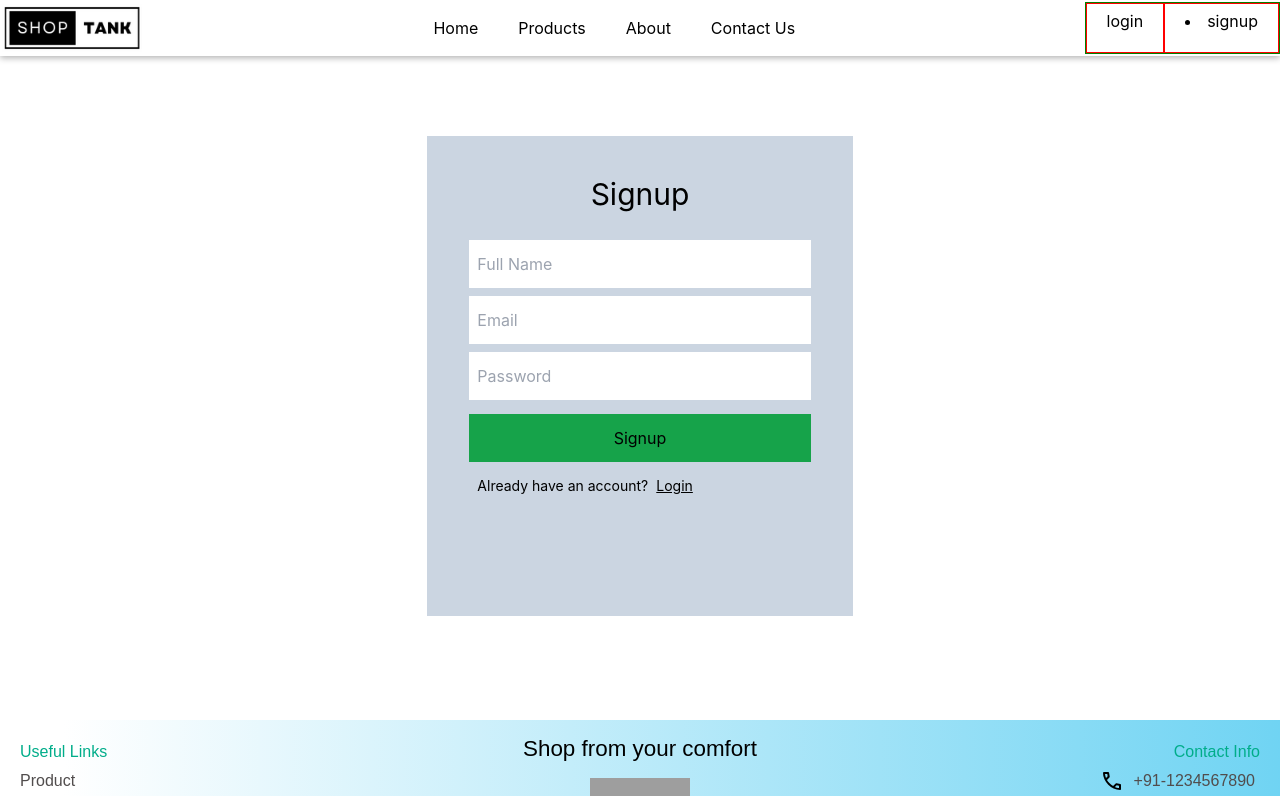
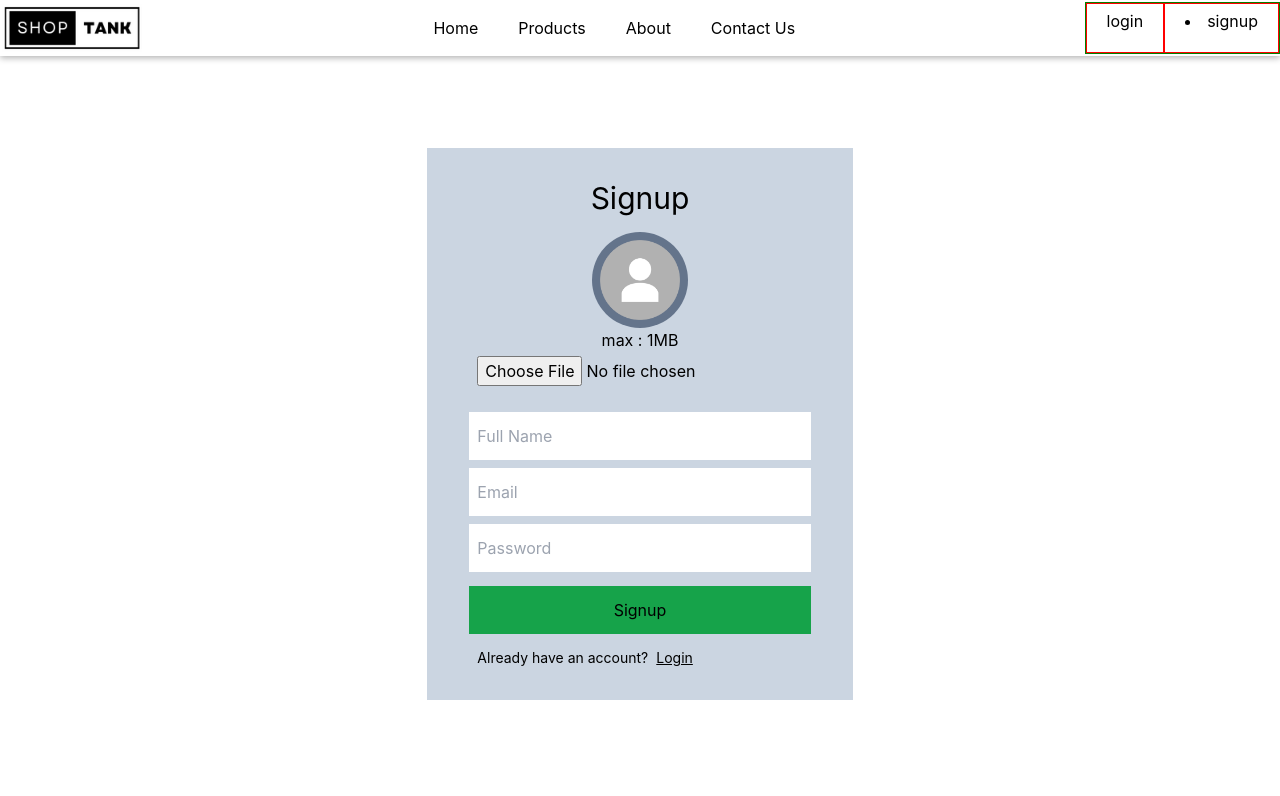
Before and after one commit to AmitKumar113/E-Commerce-Web-App, a React (Create React App) app: page /Signup/buyer in a window 1280 px wide. Shown: the top 796 px of the page. Built offline with nearby package versions, Linux system fonts and the light colour scheme; no server answers; grey boxes are pictures that could not be loaded.

Commit message:
implemented avatar, enhanced sign-up page

```diff
--- a/src/components/layouts/auth/signup.js
+++ b/src/components/layouts/auth/signup.js
@@ -1,27 +1,66 @@
-import React from "react";
+import React, { useState} from "react";
 import axios from "axios";
 import "./form.css";
 import { Link, useNavigate } from "react-router-dom";
+import Profile from '../../../images/Profile.png'
+import { AVATAR_MAX_SIZE } from "../../../constants/productConstant";
 
+// import { useState }
 function Signup() {
   const navigate = useNavigate();
+
+  const [avatar, setAvatar] = useState(Profile)
+
+  const registerDataChange = (e) => {
+    console.log(e.target.files[0].size)
+
+    if(e.target.files[0].size >= 1000*1000){
+        document.querySelector('#size-warning').classList.add('text-red-900');
+        document.querySelector('#signup-btn').disabled = true;
+        document.querySelector('#signup-btn').classList.add('cursor-not-allowed');
+      } else {
+        document.querySelector('#size-warning').classList.remove('text-red-900');
+        document.querySelector('#signup-btn').classList.remove('cursor-not-allowed');
+        document.querySelector('#signup-btn').disabled = false;
+    }
+
+    if (e.target.name === "file") {
+      const reader = new FileReader();
+
+      reader.onload = () => {
+        if (reader.readyState === 2) {
+          // setAvatarPreview(reader.result);
+          setAvatar(reader.result);
+        }
+      };
+
+      reader.readAsDataURL(e.target.files[0]);
+    }
+  }
 
   const handleSubmit = async (e) => {
     e.preventDefault();
     console.log("form submitted");
 
-    let user = {
-      name: document.querySelector('[name="name"]').value,
-      email: document.querySelector('[name="email"]').value.toLowerCase(),
-      password: document.querySelector('[name="password"]').value,
-    };
+    // let user = {
+    //   name: document.querySelector('[name="name"]').value,
+    //   email: document.querySelector('[name="email"]').value.toLowerCase(),
+    //   password: document.querySelector('[name="password"]').value,
+    //   avatar : avatar
+    // };
 
-    const config = { headers: { "Content-Type": "application/json" } };
+    const myForm = new FormData();
+    myForm.append('name', document.querySelector('[name="name"]').value);
+    myForm.append('email', document.querySelector('[name="email"]').value);
+    myForm.append('password', document.querySelector('[name="password"]').value);
+    myForm.append('file', avatar);
+
+    const config = { headers: { "Content-Type": "multipart/form-data" } };
 
     try{
         const { data } = await axios.post(
           `http://localhost:5500/signup`,
-          user,
+          myForm,
           config
         );
     } catch(error){
@@ -33,17 +72,24 @@ function Signup() {
   };
 
   return (
-    <div className="h-[80vh] flex justify-center items-center">
-      <div className=" flex flex-col w-1/3 h-3/4 pt-4 bg-slate-300">
-        <span className="text-center text-3xl py-6">Signup</span>
+    <div className="min-h-[80vh] flex justify-center items-center my-12">
+      <div className=" flex flex-col justify-center w-1/3 pt-4 bg-slate-300">
+        <span className="text-center text-3xl py-4">Signup</span>
+        <div className=" flex justify-center ">
+          <div className={`w-24 h-24 bg-slate-500 rounded-full bg-[url(${avatar})] bg-cover bg-center`}>
+              {/* <img className="w-full h-full" src={avatar}></img> */}
+          </div>
+        </div>
+        <p id="size-warning" className="px-2 w-full text-center">max : 1MB</p>
         <form
           className="flex-box-column [&>*]:w-4/5 [&>*]:h-12 [&>*]:my-1 [&>*]:px-2"
           onSubmit={handleSubmit}
         >
+          <input name="file" type='file' onChange= {(e)=> registerDataChange(e)}></input>
           <input placeholder="Full Name" name="name" required></input>
           <input placeholder="Email" name="email" required></input>
           <input placeholder="Password" name="password" required></input>
-          <button type="submit" className="btn py-4 px-12 bg-green-600 my-8">
+          <button id="signup-btn" type="submit" className="btn py-4 px-12 bg-green-600 my-8">
             Signup
           </button>
           <p className="text-sm">
--- a/src/components/layouts/component/Navbar.js
+++ b/src/components/layouts/component/Navbar.js
@@ -55,7 +55,7 @@ export default function Navbar() {
                 <Link to="/cart"><div className='flex items-center h-full'><img src={cartIcon} alt="image"></img></div></Link>
                 <div id='profile-name' className='mx-4 flex justify-center items-center cursor-pointer' onClick={showProfileToggle}>
                     <div className='border-[1px] w-8 h-8 rounded-full mr-2 z-0'>
-                        <img src={avatar} ></img>
+                        <img src={user.avatar.url || avatar} ></img>
                     </div>
                     <div id='user-name' >
                         {user.name || 'no user'}
--- a/src/components/layouts/order/itemCard.js
+++ b/src/components/layouts/order/itemCard.js
@@ -8,9 +8,9 @@ export default function itemCard(props) {
     <div className='border-[1px] border-b-black flex m-1 p-2 justify-center w-[65%]'>
     <div className={`bg-[url(${image_url})]  bg-center bg-cover border-2 w-24 h-24`}></div>
     <div className='flex w-3/5 px-4 flex-1 justify-around items-center [&>*]:h-full [&>*]:flex [&>*]:items-center'>
-                <p className='text-2xl border-[1px] border-l-gray'>{name}</p>
-                <span className=' text-xl'>Qty : {quantity}</span>
-                <span className='font-bold text-xl'>₹{price}</span>
+                <div className='flex-3 text-2xl border-[1px] border-l-gray'>{name}</div>
+                <div className=' text-xl'>Qty : {quantity}</div>
+                <div className=' font-bold text-xl'>₹{price}</div>
     </div>
 </div>
   )
--- a/src/constants/productConstant.js
+++ b/src/constants/productConstant.js
@@ -21,3 +21,5 @@ export const options = {
     value: 0,
     isHalf: true, //true: half star
 }
+
+export const AVATAR_MAX_SIZE = 1*1000*1000;
```
